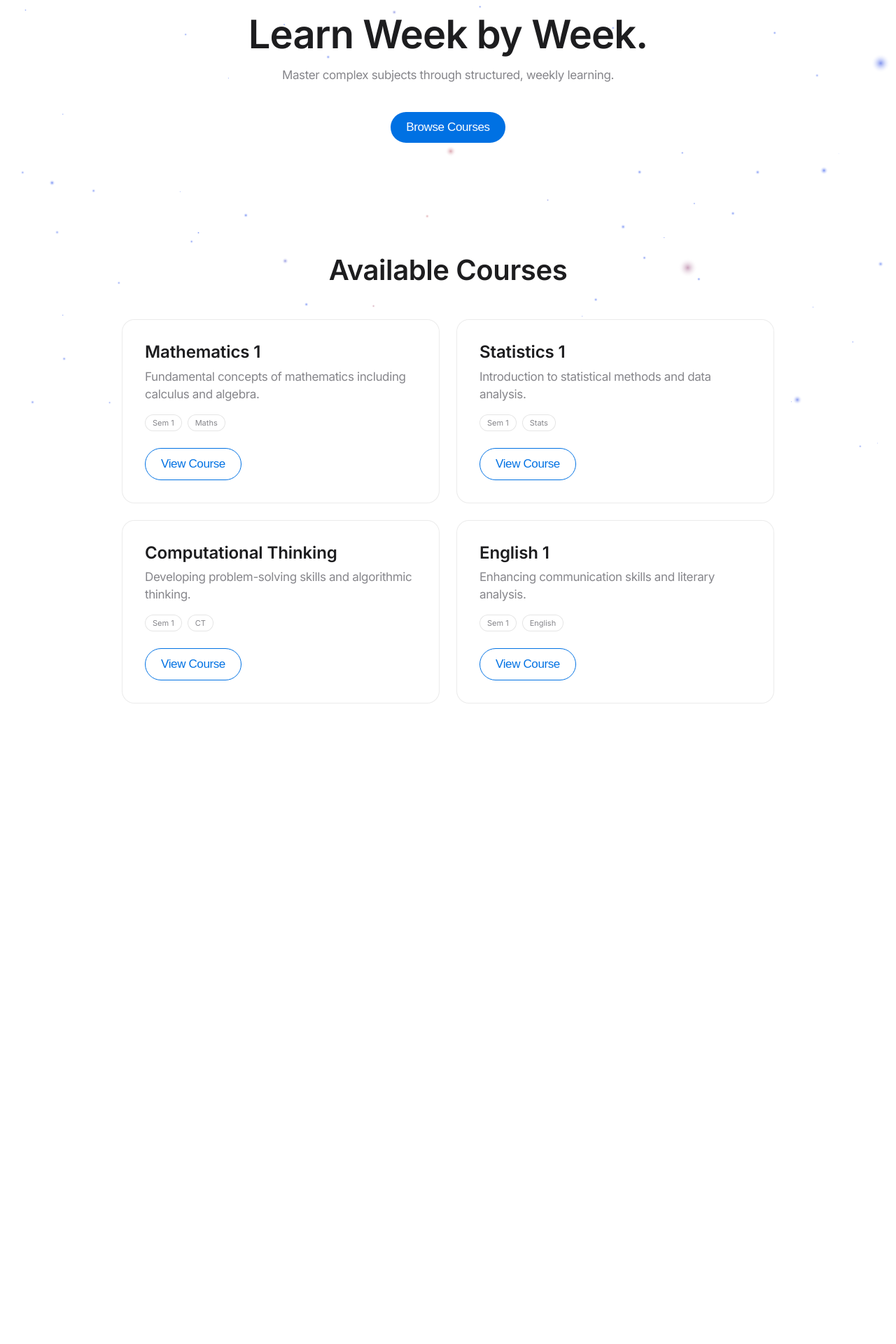
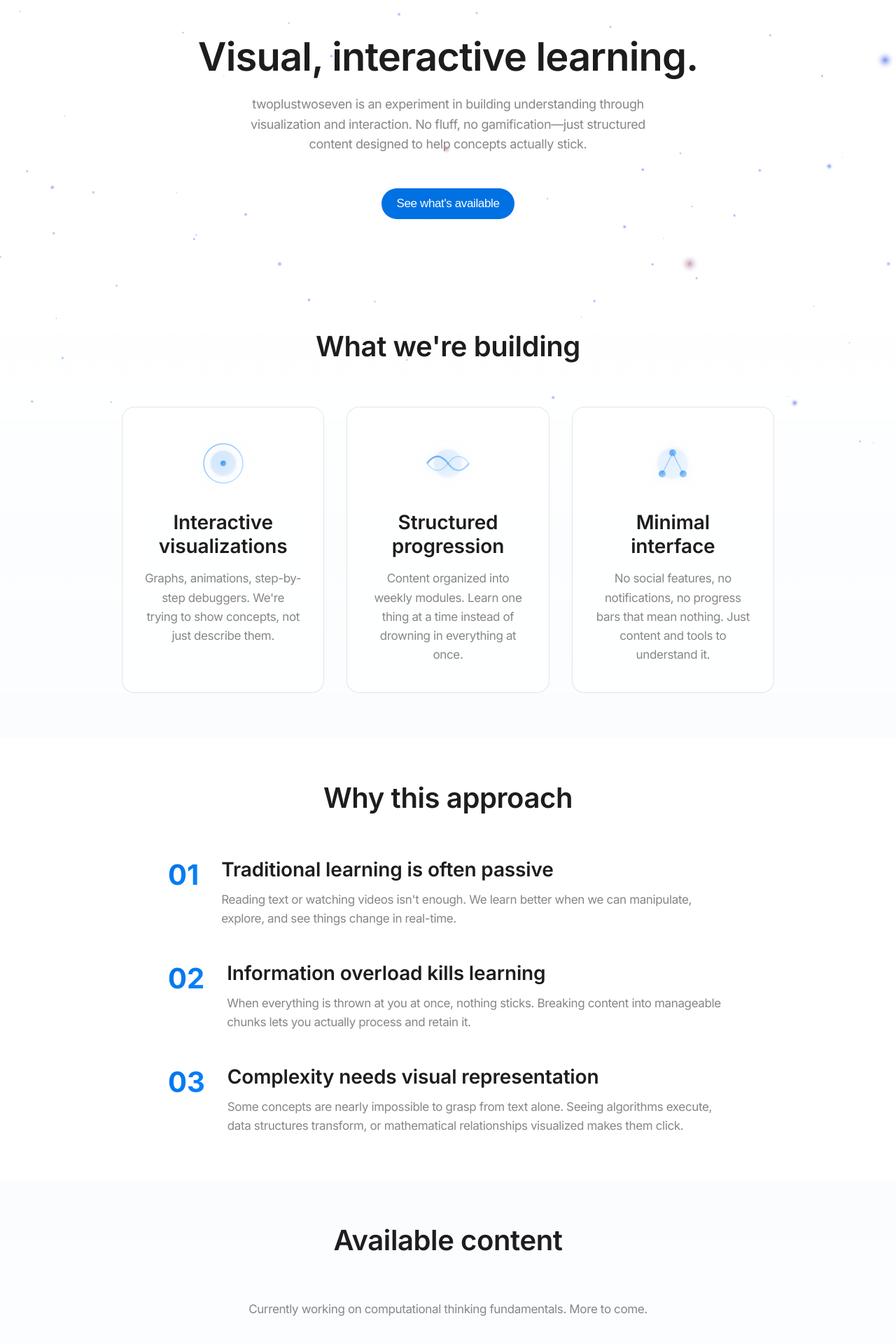
Before and after one commit to boringinteractive-dotcom/head-on-a-radio, a Next.js app: page / in a window 1280 px wide. Shown: the part 120-2040 px from the top of the page at 70% size. Before the commit the page ends 1189 px from the top, so only its background shows below. Built offline with nearby package versions, Linux system fonts and the light colour scheme.

Commit message:
Update page.js

```diff
--- a/src/app/page.js
+++ b/src/app/page.js
@@ -5,6 +5,7 @@ import Link from "next/link";
 import Button from "@/components/Button";
 import CourseCard from "@/components/CourseCard";
 import ParticleBackground from "@/components/3d/ParticleBackground";
+import FeatureOrb from "@/components/FeatureOrb";
 import { getCourses } from "@/data/dataManager";
 
 export default function Home() {
@@ -13,6 +14,7 @@ export default function Home() {
   useEffect(() => {
     setCourses(getCourses());
   }, []);
+
   return (
     <>
       <ParticleBackground />
@@ -20,15 +22,100 @@ export default function Home() {
         {/* Hero Section */}
         <section className="hero section">
           <div className="container">
-            <div className="hero-content">
-              <h1 className="h1 hero-title">Learn Week by Week.</h1>
+            <div className="hero-content fade-in">
+              <h1 className="h1 hero-title">
+                Visual, interactive learning.
+              </h1>
               <p className="body-text hero-subtitle">
-                Master complex subjects through structured, weekly learning.
+                twoplustwoseven is an experiment in building understanding through visualization
+                and interaction. No fluff, no gamification—just structured content designed
+                to help concepts actually stick.
               </p>
               <div className="hero-actions">
                 <Button variant="primary" onClick={() => document.getElementById('courses')?.scrollIntoView({ behavior: 'smooth' })}>
-                  Browse Courses
+                  See what's available
                 </Button>
+              </div>
+            </div>
+          </div>
+        </section>
+
+        {/* What We're Building Section */}
+        <section className="features-section section">
+          <div className="container">
+            <h2 className="h2 section-title">What we're building</h2>
+            <div className="features-grid">
+              <div className="feature-card">
+                <FeatureOrb variant="grid" />
+                <h3 className="h3 feature-title">Interactive visualizations</h3>
+                <p className="body-text feature-description">
+                  Graphs, animations, step-by-step debuggers. We're trying to show
+                  concepts, not just describe them.
+                </p>
+              </div>
+
+              <div className="feature-card">
+                <FeatureOrb variant="wave" />
+                <h3 className="h3 feature-title">Structured progression</h3>
+                <p className="body-text feature-description">
+                  Content organized into weekly modules. Learn one thing at a time
+                  instead of drowning in everything at once.
+                </p>
+              </div>
+
+              <div className="feature-card">
+                <FeatureOrb variant="nodes" />
+                <h3 className="h3 feature-title">Minimal interface</h3>
+                <p className="body-text feature-description">
+                  No social features, no notifications, no progress bars that mean nothing.
+                  Just content and tools to understand it.
+                </p>
+              </div>
+
+
+            </div>
+          </div>
+        </section>
+
+        {/* Why This Approach Section */}
+        <section className="why-section section">
+          <div className="container">
+            <div className="why-content">
+              <h2 className="h2 section-title">Why this approach</h2>
+              <div className="why-grid">
+                <div className="why-item">
+                  <div className="why-number">01</div>
+                  <div>
+                    <h3 className="h3">Traditional learning is often passive</h3>
+                    <p className="body-text">
+                      Reading text or watching videos isn't enough. We learn better when we can
+                      manipulate, explore, and see things change in real-time.
+                    </p>
+                  </div>
+                </div>
+
+                <div className="why-item">
+                  <div className="why-number">02</div>
+                  <div>
+                    <h3 className="h3">Information overload kills learning</h3>
+                    <p className="body-text">
+                      When everything is thrown at you at once, nothing sticks. Breaking content
+                      into manageable chunks lets you actually process and retain it.
+                    </p>
+                  </div>
+                </div>
+
+                <div className="why-item">
+                  <div className="why-number">03</div>
+                  <div>
+                    <h3 className="h3">Complexity needs visual representation</h3>
+                    <p className="body-text">
+                      Some concepts are nearly impossible to grasp from text alone. Seeing
+                      algorithms execute, data structures transform, or mathematical relationships
+                      visualized makes them click.
+                    </p>
+                  </div>
+                </div>
               </div>
             </div>
           </div>
@@ -37,7 +124,10 @@ export default function Home() {
         {/* Course List Section */}
         <section id="courses" className="courses-section section">
           <div className="container">
-            <h2 className="h2 section-title">Available Courses</h2>
+            <h2 className="h2 section-title">Available content</h2>
+            <p className="body-text courses-subtitle">
+              Currently working on computational thinking fundamentals. More to come.
+            </p>
             <div className="course-grid">
               {courses.map((course) => (
                 <CourseCard key={course.id} course={course} />
@@ -47,50 +137,169 @@ export default function Home() {
         </section>
 
         <style jsx>{`
+          /* Hero Section */
           .hero {
-            padding-top: 6rem;
+            padding-top: 8rem;
             padding-bottom: 6rem;
             text-align: center;
           }
           .hero-content {
-            max-width: 640px;
+            max-width: 720px;
             margin: 0 auto;
           }
           .hero-title {
-            margin-bottom: 1rem;
+            margin-bottom: 1.5rem;
+          }
+          .gradient-text {
+            background: linear-gradient(135deg, var(--accent-color) 0%, #0a84ff 100%);
+            -webkit-background-clip: text;
+            -webkit-text-fill-color: transparent;
+            background-clip: text;
           }
           .hero-subtitle {
-            margin: 0 auto 2.5rem;
-            max-width: 540px;
+            margin: 0 auto 3rem;
+            max-width: 620px;
+            font-size: 1.125rem;
+            line-height: 1.6;
           }
           .hero-actions {
             display: flex;
             gap: 0.75rem;
             justify-content: center;
           }
-          .courses-section {
-            background-color: transparent;
+
+          /* Features Section */
+          .features-section {
+            background: linear-gradient(180deg, transparent 0%, rgba(0, 113, 227, 0.02) 100%);
           }
           .section-title {
+            text-align: center;
+            margin-bottom: 4rem;
+          }
+          .features-grid {
+            display: grid;
+            grid-template-columns: repeat(auto-fit, minmax(260px, 1fr));
+            gap: 2rem;
+          }
+          .feature-card {
+            background: var(--card-bg);
+            backdrop-filter: var(--glass-blur);
+            border: 1px solid var(--border-color);
+            border-radius: 18px;
+            padding: 2.5rem 2rem;
+            text-align: center;
+            transition: all 0.4s var(--ease-out);
+            cursor: default;
+          }
+          .feature-card:hover {
+            transform: translateY(-8px);
+            box-shadow: var(--shadow-xl);
+            border-color: var(--accent-color);
+          }
+          .feature-title {
+            margin-bottom: 1rem;
+          }
+          .feature-description {
+            line-height: 1.6;
+          }
+
+          /* Why Section */
+          .why-section {
+            background: transparent;
+          }
+          .why-grid {
+            display: grid;
+            gap: 3rem;
+            max-width: 800px;
+            margin: 0 auto;
+          }
+          .why-item {
+            display: grid;
+            grid-template-columns: auto 1fr;
+            gap: 2rem;
+            align-items: start;
+          }
+          .why-number {
+            font-size: 2.5rem;
+            font-weight: 700;
+            background: linear-gradient(135deg, var(--accent-color) 0%, #0a84ff 100%);
+            -webkit-background-clip: text;
+            -webkit-text-fill-color: transparent;
+            background-clip: text;
+            line-height: 1;
+            padding-top: 0.25rem;
+          }
+          .why-item h3 {
+            margin-bottom: 0.75rem;
+          }
+          .why-item p {
+            line-height: 1.6;
+          }
+
+          /* Courses Section */
+          .courses-section {
+            background: linear-gradient(180deg, rgba(0, 113, 227, 0.02) 0%, transparent 100%);
+          }
+          .courses-subtitle {
+            text-align: center;
             margin-bottom: 3rem;
-            text-align: center;
+            font-size: 1.0625rem;
           }
           .course-grid {
             display: grid;
             grid-template-columns: repeat(auto-fill, minmax(300px, 1fr));
             gap: 1.5rem;
           }
+
+          /* Animations */
+          @keyframes fadeIn {
+            from {
+              opacity: 0;
+              transform: translateY(20px);
+            }
+            to {
+              opacity: 1;
+              transform: translateY(0);
+            }
+          }
+          .fade-in {
+            animation: fadeIn 0.8s var(--ease-out) forwards;
+          }
+
+          /* Responsive */
+          @media (max-width: 1068px) {
+            .features-grid {
+              grid-template-columns: repeat(auto-fit, minmax(240px, 1fr));
+            }
+            .why-item {
+              grid-template-columns: 1fr;
+              gap: 1rem;
+            }
+            .why-number {
+              font-size: 2rem;
+            }
+          }
+
           @media (max-width: 734px) {
             .hero {
-              padding-top: 3rem;
+              padding-top: 4rem;
               padding-bottom: 3rem;
+            }
+            .hero-subtitle {
+              font-size: 1.0625rem;
             }
             .hero-actions {
               flex-direction: column;
               align-items: stretch;
             }
+            .features-grid {
+              grid-template-columns: 1fr;
+            }
             .course-grid {
               grid-template-columns: 1fr;
+            }
+            .why-number {
+              font-size: 1.75rem;
             }
           }
         `}</style>
```
